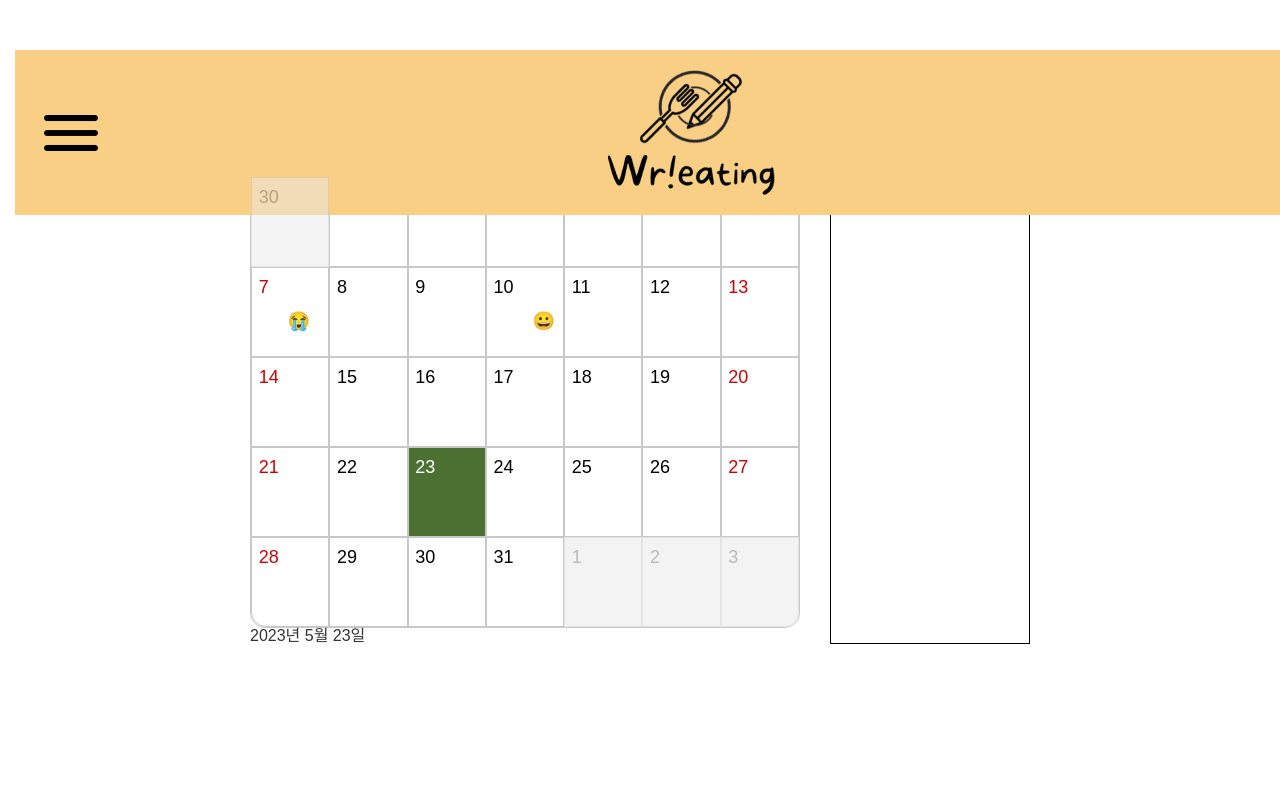
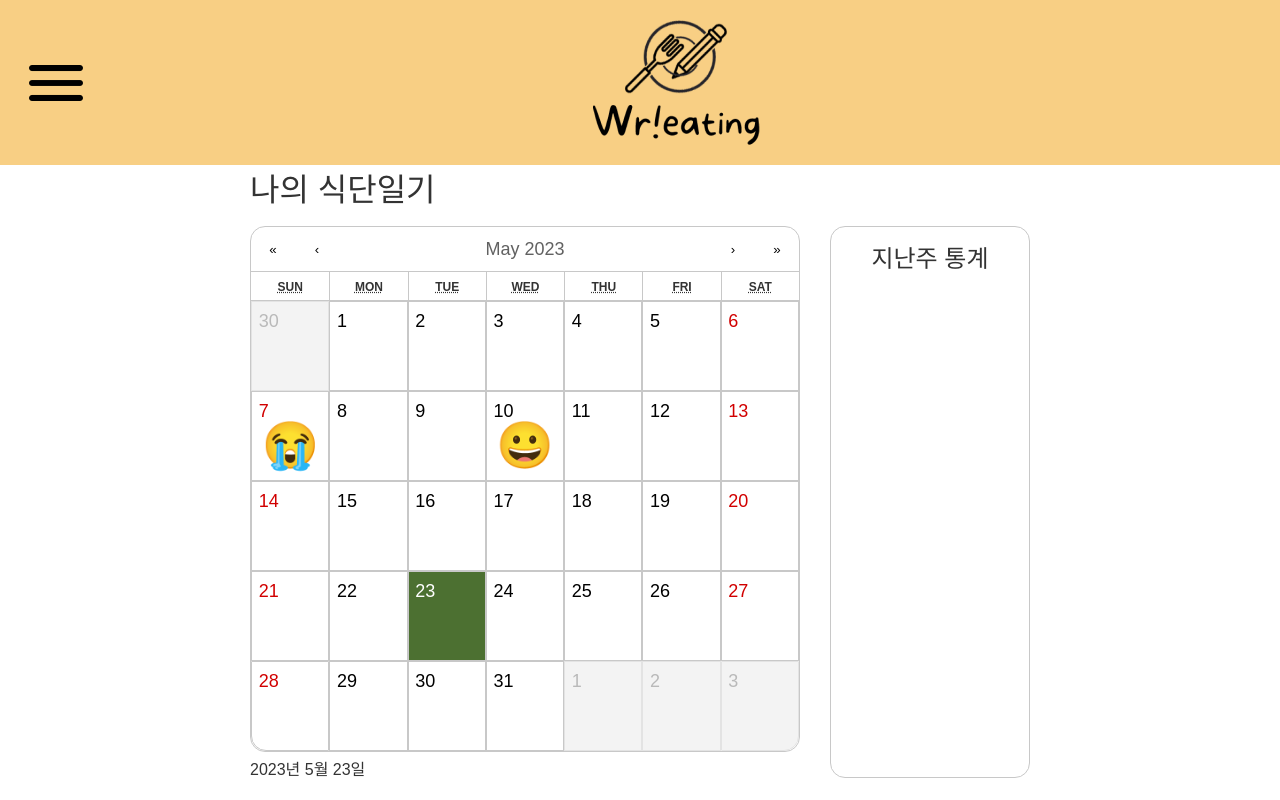
Before and after one commit to codestates-seb/seb43_main_004, a React (Create React App) app in the folder client/: page /diaries in a window 1280 px wide. Shown: the top 800 px of the page. Built offline with nearby package versions, Linux system fonts and the light colour scheme; a web font is replaced by a local one.

Commit message:
Style : commom layout 적용

```diff
--- a/client/src/App.css
+++ b/client/src/App.css
@@ -3,15 +3,18 @@ body {
     height: 100vh;
 }
 
+.App{
+    height: 100vh;
+}
 
-.App {
-    height: auto;
+
+.Wrapper {
+    max-width: 1250px;
     min-height: 100%;
-    padding-bottom: 164px;
-    max-width: 1250px;
-    margin: 0 auto;
+    margin-top: 174px;
+    display: flex;
+    margin-bottom: 40px;
     width: 100%;
-    height: 100%;
-    padding-top: 50px;
-    display: flex;
+    margin-left: auto;
+    margin-right: auto;
 }
--- a/client/src/App.tsx
+++ b/client/src/App.tsx
@@ -3,17 +3,19 @@ import { Routes, Route } from 'react-router-dom'
 import './App.css'
 import DiaryCheck from './components/diary/DiaryCheck'
 import Header from './components/Common/Header'
+import Footer from './components/Common/Footer'
 
 function App() {
   return (
-    <>
-      <div className="App">
-        <Header />
+    <div className="App">
+      <Header />
+      <div className="Wrapper">
         <Routes>
           <Route path="/diaries" element={<DiaryCheck />} />
         </Routes>
       </div>
-    </>
+      <Footer />
+    </div>
   )
 }
 
--- a/client/src/components/Common/Header.tsx
+++ b/client/src/components/Common/Header.tsx
@@ -7,6 +7,8 @@ const StyledHeader = styled.header`
   background-color: ${({ theme }) => theme.color.primary};
   padding: 2rem;
   position: fixed;
+  top: 0;
+  z-index: 800;
   width: 100%;
 
   .container {
--- a/client/src/components/diary/Calendar.js
+++ b/client/src/components/diary/Calendar.js
@@ -40,6 +40,7 @@ const Container = styled.div`
 
   .react-calendar__month-view__days {
     button {
+      position: relative;
       display: flex;
       height: 90px;
       border: 0.1px solid var(--color-light-gray);
@@ -76,9 +77,18 @@ const Container = styled.div`
   }
 
   .emoji {
-    position: relative;
+    padding: 0 auto;
+    position: absolute;
     top: 50%;
-    left: 30%;
+    left: 0;
+    right: 0;
+    display: flex;
+    justify-content: center;
+    font-size: 4.6rem;
+  }
+
+  h1 {
+    margin-top: 1rem;
   }
 `
 
--- a/client/src/components/diary/Stats.tsx
+++ b/client/src/components/diary/Stats.tsx
@@ -4,13 +4,21 @@ import styled from 'styled-components'
 const StatsWrapper = styled.div`
   margin-left: 30px;
   min-width: 200px;
-  border: 1px solid black;
+  border: 1px solid var(--color-light-gray);
+  border-radius: 15px;
+  padding: 1rem;
+
+  h3 {
+    font-size: 2.4rem;
+    text-align: center;
+    margin-top: 1rem;
+  }
 `
 
 const Stats = () => {
   return (
     <StatsWrapper>
-      <p>hi!</p>
+      <h3>지난주 통계</h3>
     </StatsWrapper>
   )
 }
```
